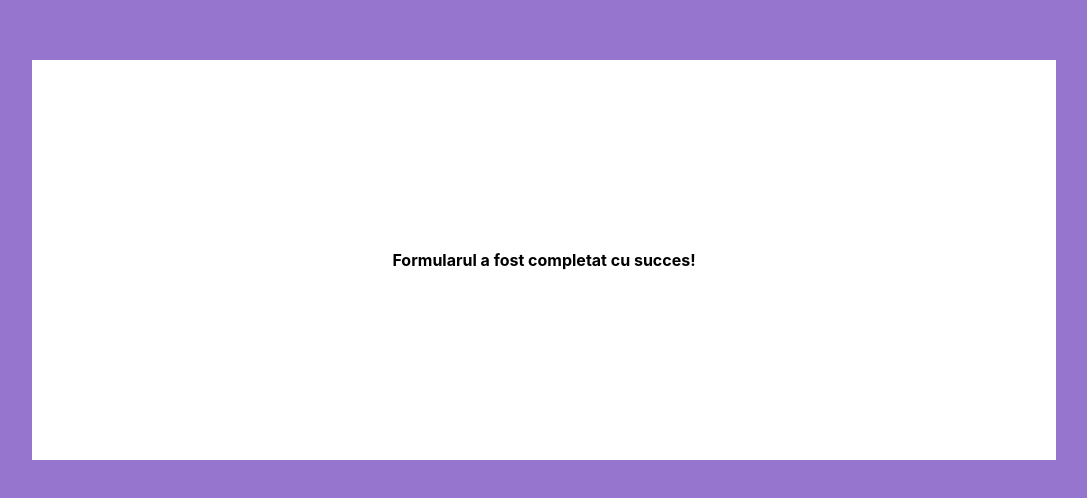
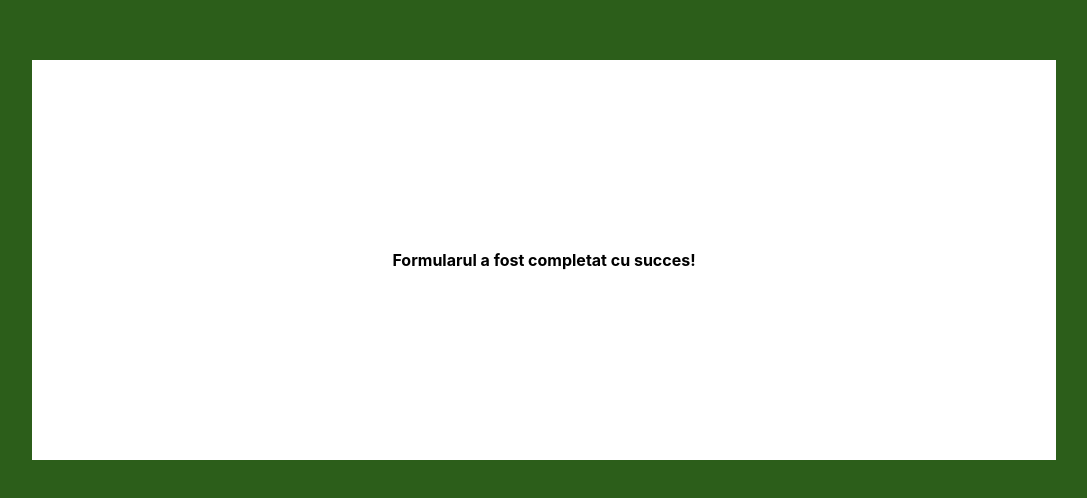
Before and after one commit to CorinaLazar27/Licenta-Formular-invitati, a React (Create React App) app: page /succes in a window 1280 px wide. Shown: the part 140-638 px from the top of the page, without its empty margins (96-1183 px from the left). Built offline with nearby package versions, Linux system fonts and the light colour scheme.

Commit message:
Change color

```diff
--- a/src/Components/SuccesFormPage.js
+++ b/src/Components/SuccesFormPage.js
@@ -10,7 +10,7 @@ function SuccesFormPage() {
         display: "flex",
         alignItems: "center",
         justifyContent: "center",
-        backgroundColor: "#9575cd",
+        backgroundColor: "#2C5E1A",
       }}
     >
       <Box
```
